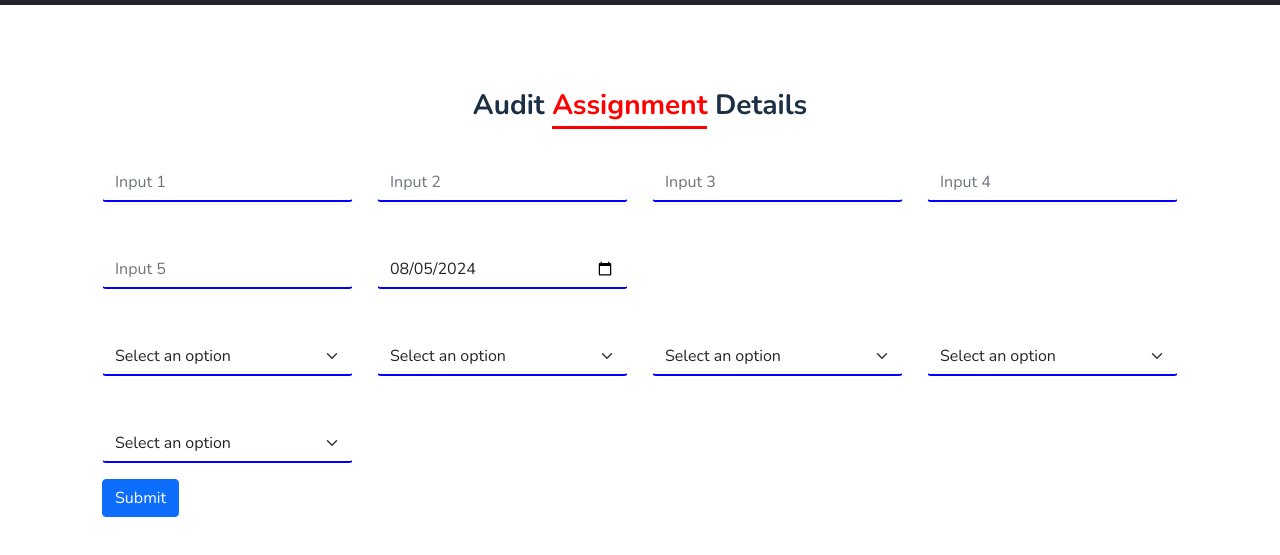
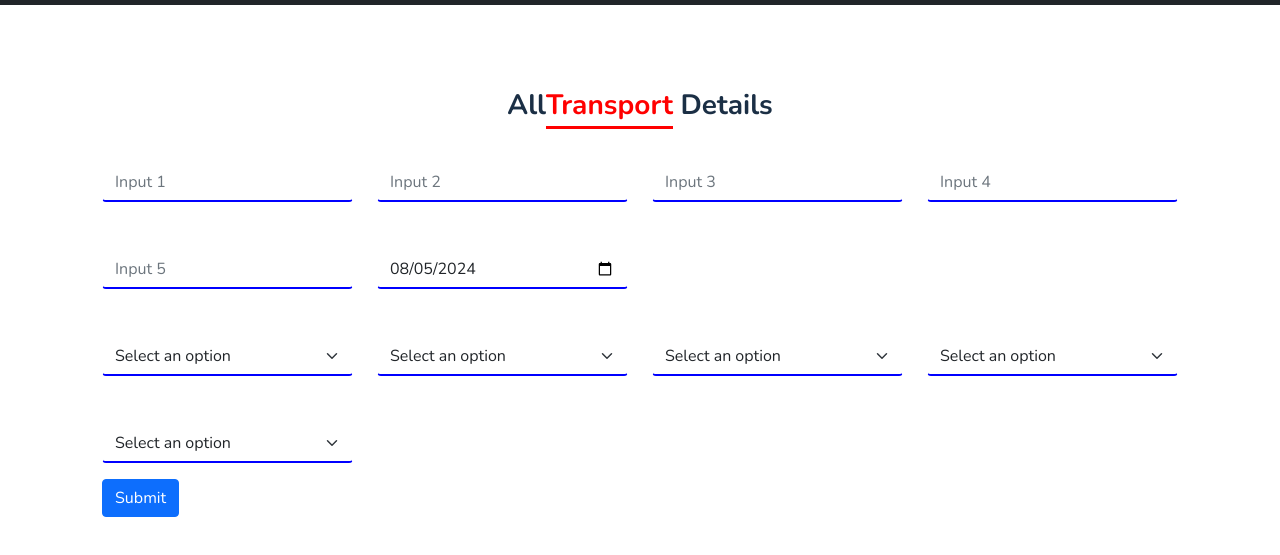
Before and after one commit to AjithJDX/AXDeveloper, a plain HTML site: page Entrolment.html in a window 1280 px wide. Shown: the part 51-606 px from the top of the page. Drawn offline with nearby package versions, Linux system fonts and the light colour scheme; some packages are replaced by stand-ins of ours; a script that the page names is missing.

Commit message:
Update Entrolment.html
ef

```diff
--- a/Entrolment.html
+++ b/Entrolment.html
@@ -99,7 +99,7 @@
     <div class="container mt-5">
         <form id="dataForm">
             <h3 class="text-center mt-1 " style="color: #1b2f45; font-weight: bold;">
-                Audit <span class="underline">Assignment</span> Details
+                All<span class="underline">Transport</span> Details
             </h3>
             <!-- Input Fields -->
             <div class="row">
```
